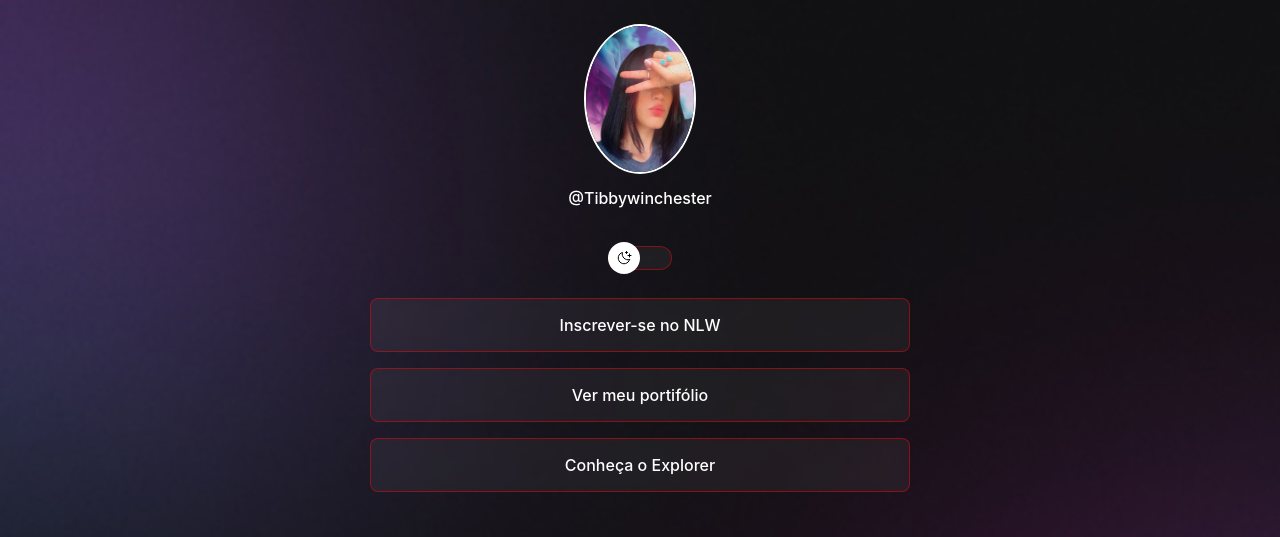
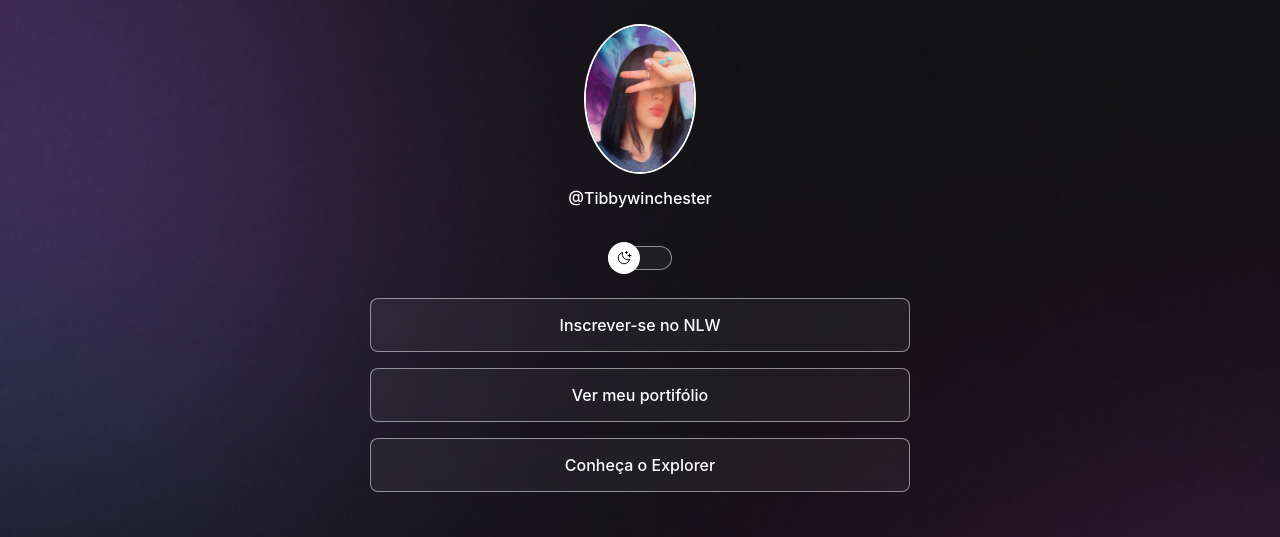
Before and after one commit to Tibby93/NLW-Aulas, a plain HTML site: page index.html in a window 1280 px wide. Shown: the top 537 px of the page. Drawn offline with nearby package versions, Linux system fonts and the light colour scheme.

Commit message:
add commit

```diff
--- a/style.css
+++ b/style.css
@@ -10,7 +10,7 @@
   /*variaveis*/
   --text-color: white;
   --bg-url: url("./assets/bg-mobile.jpg");
-  --stroke-color: rgba(235, 11, 11, 0.5);
+  --stroke-color: rgba(255, 255, 255, 0.5);
   --surface-color: rgba(255, 255, 255, 0.05);
   --surface-color-hover: rgba(255, 255, 255, 0.02);
   --highlight-color: rgba(255, 255, 255, 0.2);
```
